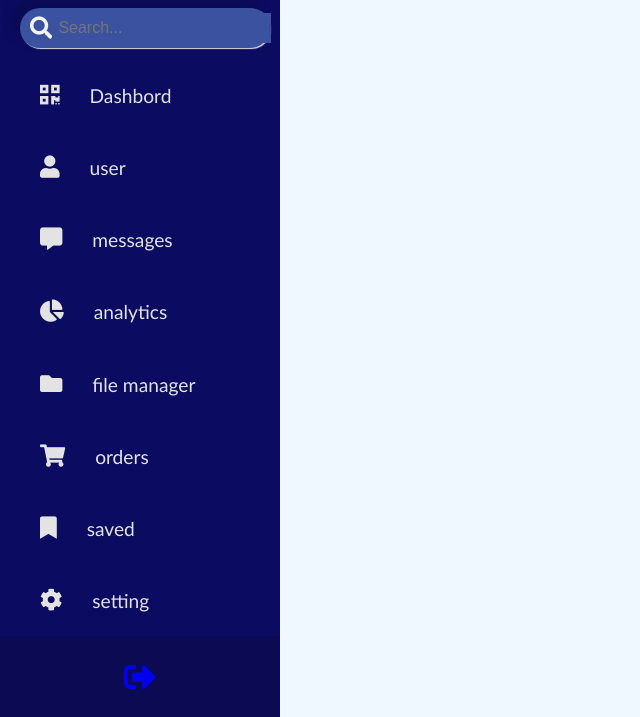
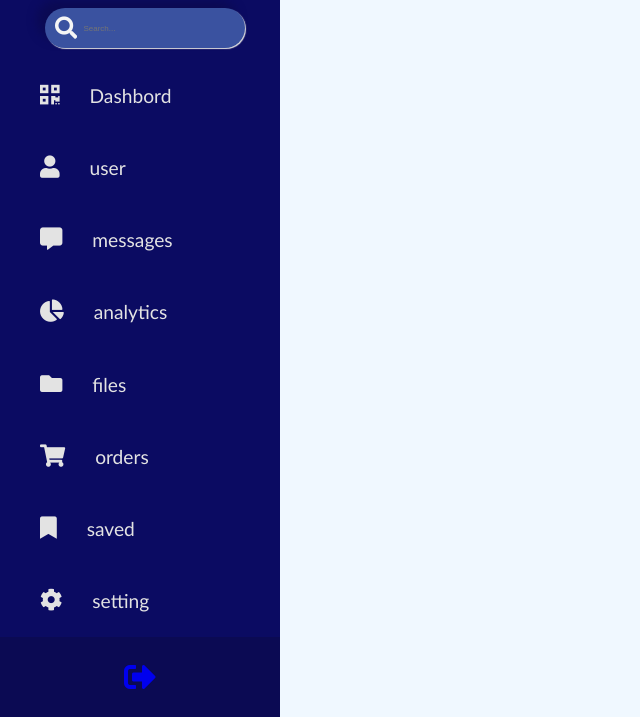
Before and after one commit to shayantahani/Intermediate-projects, a plain HTML site: page sidebar-2/index.html in a window 1280 px wide. Shown: the part 83-800 px from the top of the page, without its empty margins (0-640 px from the left). Drawn offline with Linux system fonts and the light colour scheme.

Commit message:
fix some bugs

```diff
--- a/sidebar-2/index.html
+++ b/sidebar-2/index.html
@@ -51,7 +51,7 @@
             <div class="side-item">
                 <a class="link" href="#">
                     <i class="fas fa-folder"></i>
-                    <span class="link-name">file manager</span>
+                    <span class="link-name">files</span>
                 </a>
             </div>
             <div class="side-item">
--- a/sidebar-2/main.css
+++ b/sidebar-2/main.css
@@ -56,7 +56,7 @@ body{
 }
 .search-box{
     position: relative;
-    width: 250px;
+    width: 200px;
     height: 40px;
     text-align: center;
     background-color: var(--bg-hover);
@@ -81,7 +81,7 @@ body{
     outline: none;
     border: none;
     padding: 6px;
-    font-size: 1rem;
+    font-size: 0.5rem;
     color: whitesmoke;
     opacity: 1;
 }
```
